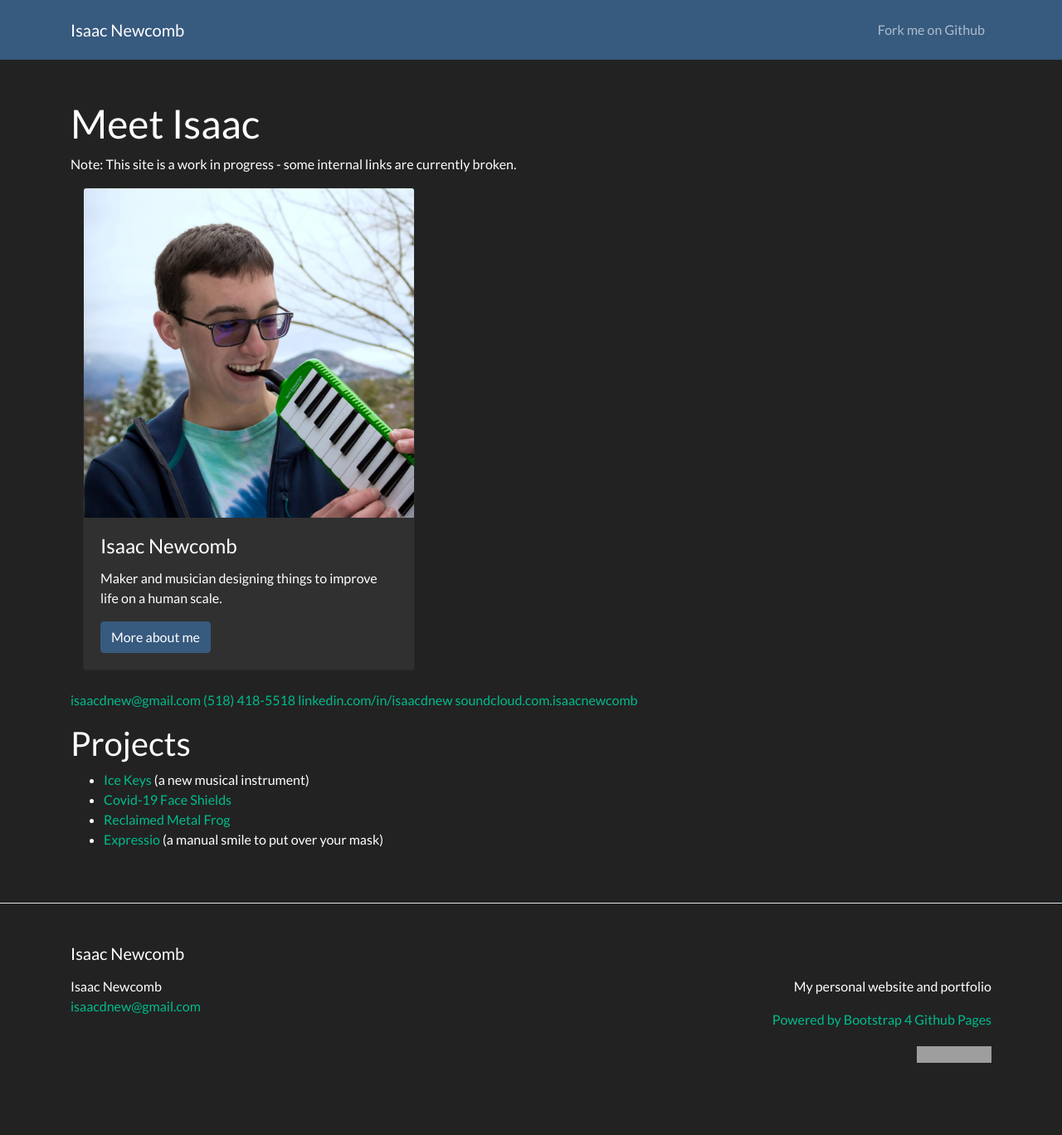
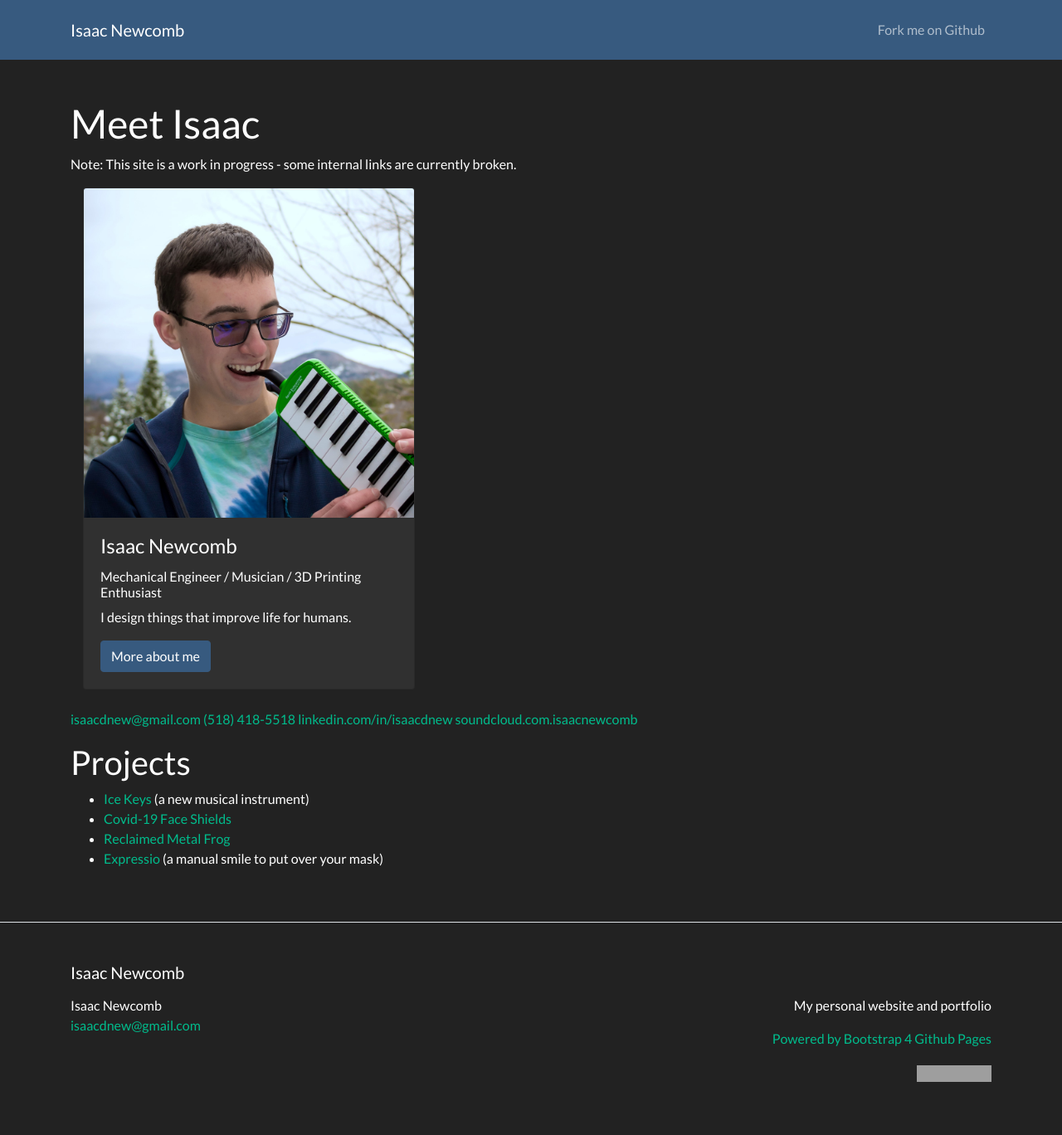
Before and after one commit to isaacdnew/isaacdnew.com, a Jekyll site: the page built from index.md, in a window 1280 px wide. Shown: the whole page at 83% size. Built offline with Jekyll 4.4.1, drawn with Linux system fonts in a browser that asks for light colours; before the commit the page ends 1345 px from its top, so only the background shows below that; grey boxes are pictures that could not be loaded.

Commit message:
try heading 6 for sub-subtitle in card

```diff
--- a/index.md
+++ b/index.md
@@ -11,7 +11,8 @@ Note: This site is a work in progress - some internal links are currently broken
     <img class="card-img-top" src="general-images/isaac-holding-melodica-square.jpg" alt="Card image" style="width:100%">
     <div class="card-body">
       <h4 class="card-title">Isaac Newcomb</h4>
-      <p class="card-text">Maker and musician designing things to improve life on a human scale.</p>
+      <h6 class="card-text">Mechanical Engineer / Musician / 3D Printing Enthusiast</h6>
+	  <p class="card-text">I design things that improve life for humans.</p>
       <a href="bio" class="btn btn-primary">More about me</a>
     </div>
   </div>
```
